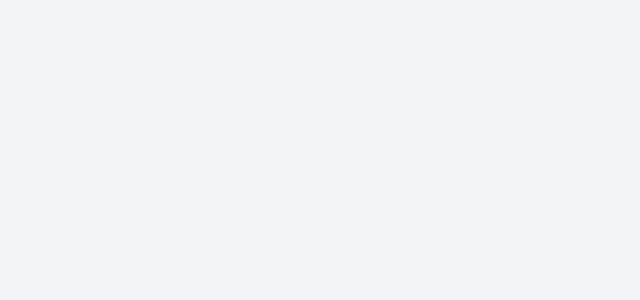
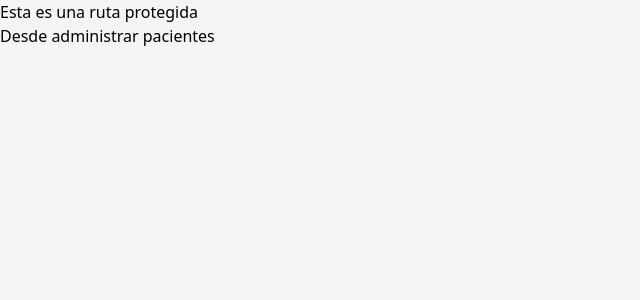
Before and after one commit to Jose931/APV_FullStack_JS, a React (Vite) app in the folder frontend/: page /admin in a window 1280 px wide. Before the commit this address had no page. Shown: the top 300 px of the page, without its empty margins (0-640 px from the left). Built offline with nearby package versions, Linux system fonts and the light colour scheme.

Commit message:
Creando el routing para  las rutas protegidas

```diff
--- a/frontend/src/App.jsx
+++ b/frontend/src/App.jsx
@@ -1,12 +1,15 @@
 import {BrowserRouter, Routes, Route} from "react-router-dom";
 import AuthLayout from "./layout/AuthLayout.jsx";
+import RutaProtegida from "./layout/RutaProtegida.jsx";
 import Login from "./paginas/Login.jsx";
 import Registrar from "./paginas/Registrar.jsx";
 import OlvidePassword from "./paginas/OlvidePassword.jsx";
 import ConfirmarCuenta from "./paginas/ConfirmarCuenta.jsx";
 import NuevoPassword from "./paginas/NuevoPassword.jsx";
+import AdministrarPacientes from "./paginas/AdministrarPacientes.jsx";
 
 import { AuthProvider } from "./context/AuthProvider.jsx";
+
 
 function App() {
 
@@ -23,6 +26,10 @@
               <Route path="olvide-password/:token" element={<NuevoPassword />} />
               <Route path="confirmar/:id" element={<ConfirmarCuenta />} />
             </Route>
+
+            <Route path="/admin" element={<RutaProtegida />} >
+              <Route index  element={<AdministrarPacientes />} />
+            </Route>
           </Routes>
       </AuthProvider>
     </BrowserRouter>
--- /dev/null
+++ b/frontend/src/layout/RutaProtegida.jsx
@@ -0,0 +1,12 @@
+import { Outlet } from "react-router-dom";
+
+const RutaProtegida = () => {
+  return (
+    <>
+        <h1>Esta es una ruta protegida</h1>
+        <Outlet />
+   </>
+  )
+}
+
+export default RutaProtegida
--- /dev/null
+++ b/frontend/src/paginas/AdministrarPacientes.jsx
@@ -0,0 +1,8 @@
+
+const AdministrarPacientes = () => {
+  return (
+    <h1>Desde administrar pacientes</h1>
+  )
+}
+
+export default AdministrarPacientes
--- a/frontend/src/paginas/Login.jsx
+++ b/frontend/src/paginas/Login.jsx
@@ -26,8 +26,8 @@
 
     try {
       const { data } = await clienteAxios.post('/veterinarios/login', {email, password});
+      localStorage.setItem('token', data.token);
 
-      localStorage.setItem('token', data.token);
       navigate('/admin');
     } catch (error) {
       setAlerta({
```
